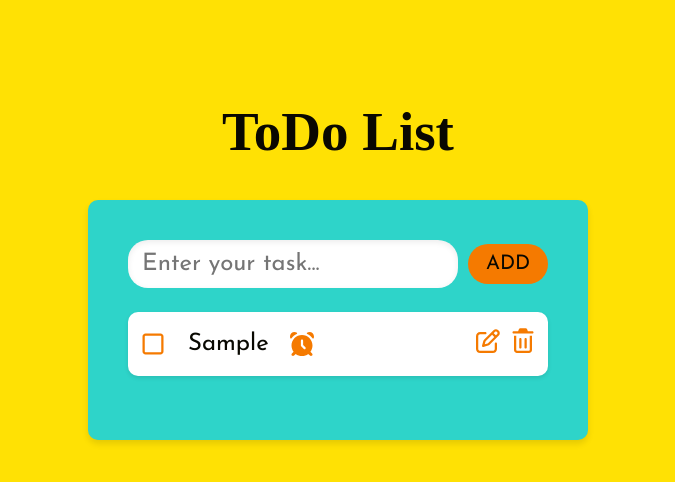
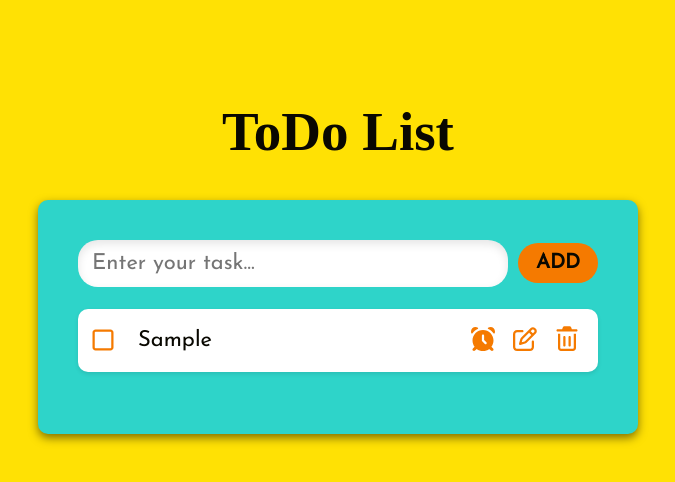
Before and after one commit to Katerina-Koumproglou/ToDo-List, a React (Create React App) app: page / in a window 1280 px wide. Both pictures are taken after typing "Sample" into the empty fields and a click on the button "ADD". Shown: the top 482 px of the page, without its empty margins (302-977 px from the left). Built offline with nearby package versions, Linux system fonts and the light colour scheme; a web font is replaced by a local one.

Commit message:
icon styling changes

```diff
--- a/src/components/ToDoList.css
+++ b/src/components/ToDoList.css
@@ -8,7 +8,7 @@
   background-color: #2ed4c9;
   padding: 40px;
   border-radius: 10px;
-  box-shadow: 0 4px 6px rgba(0, 0, 0, 0.1);
+  box-shadow: 0 4px 10px rgba(0, 0, 0, 0.5);
   width: 100%;
 }
 
@@ -23,11 +23,10 @@
   flex: 1;
   padding: 12px 14px;
   border-radius: 20px;
-  font-size: 14px;
   border: none;
   outline: none;
-  font-size: 24px;
-  box-shadow: inset 0 2px 6px rgba(0, 0, 0, 0.08);
+  font-size: 22px;
+  box-shadow: inset 0 4px 10px rgba(0, 0, 0, 0.1);
 }
 
 /* Add button */
@@ -38,7 +37,16 @@
   cursor: pointer;
   min-width: 80px;
   font-size: 20px;
+  font-weight: bold;
+  transform: translateY(0);
+  transition: transform 0.3s cubic-bezier(0.2, 0.9, 0.2, 1),
+    box-shadow 0.18s ease;
   background-color: #f57a00;
+}
+
+.add-btn:hover {
+  transform: translateY(-5px);
+  box-shadow: 0 10px 18px rgba(0, 0, 0, 0.15);
 }
 
 :root {
@@ -48,7 +56,7 @@
 ul {
   list-style-type: none;
   padding: 0;
-  font-size: 24px;
+  font-size: 22px;
 }
 
 li {
@@ -78,20 +86,76 @@ li {
   width: 30px;
 }
 
+.icon-btn {
+  background: transparent;
+  border: none;
+  display: inline-flex;
+  align-items: center;
+  justify-content: center;
+  cursor: pointer;
+}
+
+.edit-btn,
+.delete-btn,
+.reminder-btn {
+  display: block;
+  position: relative;
+  transform: translateY(0);
+  transition: transform 0.3s cubic-bezier(0.2, 0.9, 0.2, 1),
+    box-shadow 0.18s ease;
+}
+
+.edit-btn:hover,
+.delete-btn:hover,
+.reminder-btn:hover {
+  transform: translateY(-5px);
+}
+
+.edit-btn:after,
+.delete-btn:after,
+.reminder-btn:after {
+  content: "";
+  position: absolute;
+  left: 15%;
+  bottom: 0px;
+  height: 3px;
+  width: 70%;
+  border-radius: 2px;
+  transform: scaleX(0);
+  transform-origin: left center;
+  transition: transform 260ms cubic-bezier(0.2, 0.9, 0.2, 1), opacity 200ms ease;
+  background: #f57a00;
+  opacity: 0;
+}
+
+.edit-btn:hover::after,
+.delete-btn:hover::after,
+.reminder-btn:hover::after {
+  transform: scaleX(1);
+  opacity: 1;
+}
+
 /* Tick icon */
 .task-completed {
-  position: relative;
-  text-align: left;
   padding: 8px;
   border: 2px solid transparent;
+  flex: 1;
+  display: flex;
+  align-items: center;
   transition: all calc(var(--duration) / 2) linear calc(var(--duration) / 2);
+}
+
+.task-text {
+  position: relative;
+  display: inline-block;
 }
 
 .task-completed.checked {
   color: #525252;
+  /* text-decoration: line-through; */
 }
 
-.task-completed::after {
+.task-text::after {
   content: "";
   position: absolute;
   left: 0;
@@ -102,19 +166,14 @@ li {
   transition: width var(--duration) ease;
 }
 
-.task-completed.checked::after {
+.task-completed.checked .task-text::after {
   width: 100%;
 }
 
 /* Edit icon */
-.edit-btn {
-  margin-left: auto;
-  cursor: pointer;
-}
-
 .task-edit-input {
   flex: 1;
-  font-size: 24px;
+  font-size: 22px;
   padding: 8px;
   border-radius: 10px;
   outline: none;
@@ -127,28 +186,18 @@ li {
   border-color: #f57a00;
 }
 
-.delete-btn {
-  cursor: pointer;
-  margin-left: 5px;
-}
-
 /* Reminder icon */
-.reminder-btn {
-  cursor: pointer;
-  margin-left: 8px;
-  display: inline-flex;
-  align-items: center;
-}
-
 .reminder-input {
+  margin-left: 10px;
+  margin-right: 10px;
   padding: 6px 10px;
   font-size: 14px;
   font-size: 0.9rem;
+  border: 1px solid #f57a00;
   z-index: 9999;
 }
 
 /* Calendar popup */
-
 .react-datepicker,
 .react-datepicker * {
   font-family: "JosefinSans", sans-serif;
--- a/src/components/ToDoList.js
+++ b/src/components/ToDoList.js
@@ -169,8 +169,8 @@ export const ToDoList = () => {
                       if (e.key === "Enter") saveEdit(task.id);
                     }}
                   />
-                  <span
-                    className="edit-btn"
+                  <button
+                    className="icon-btn edit-btn"
                     onClick={() => saveEdit(task.id, task.text)}
                   >
                     <svg
@@ -182,7 +182,7 @@ export const ToDoList = () => {
                         d="M480 96C515.3 96 544 124.7 544 160L544 480C544 515.3 515.3 544 480 544L160 544C124.7 544 96 515.3 96 480L96 160C96 124.7 124.7 96 160 96L480 96zM160 144C151.2 144 144 151.2 144 160L144 480C144 488.8 151.2 496 160 496L480 496C488.8 496 496 488.8 496 480L496 160C496 151.2 488.8 144 480 144L160 144zM390.7 233.9C398.5 223.2 413.5 220.8 424.2 228.6C434.9 236.4 437.3 251.4 429.5 262.1L307.4 430.1C303.3 435.8 296.9 439.4 289.9 439.9C282.9 440.4 276 437.9 271.1 433L215.2 377.1C205.8 367.7 205.8 352.5 215.2 343.2C224.6 333.9 239.8 333.8 249.1 343.2L285.1 379.2L390.7 234z"
                       />
                     </svg>
-                  </span>
+                  </button>
                 </>
               ) : (
                 <>
@@ -191,12 +191,12 @@ export const ToDoList = () => {
                       task.completed ? "checked" : ""
                     }`}
                   >
-                    {task.text}
+                    <span className="task-text">{task.text}</span>
                   </span>
 
                   {/* Reminder icon */}
-                  <span
-                    className="reminder-btn"
+                  <button
+                    className="icon-btn reminder-btn"
                     onClick={() => toggleReminderInput(task.id)}
                   >
                     <svg
@@ -208,12 +208,14 @@ export const ToDoList = () => {
                         d="M568.4 196.5C563.9 207 550 206.3 543.5 196.9C515.7 156.9 477.4 124.7 432.5 104.3C422.1 99.6 418.8 86 428.4 79.7C443.4 69.8 461.4 64 480.7 64C533.3 64 575.9 106.6 575.9 159.2C575.9 172.4 573.2 185 568.3 196.5zM96.5 196.9C90 206.3 76 207 71.6 196.5C66.7 185 64 172.4 64 159.2C64 106.6 106.6 64 159.2 64C178.5 64 196.5 69.8 211.5 79.7C221.1 86 217.8 99.6 207.4 104.3C162.6 124.7 124.3 156.9 96.4 196.9zM454.2 531.4C416.8 559.4 370.3 576 320 576C269.7 576 223.2 559.4 185.9 531.4L150.6 566.6C138.1 579.1 117.8 579.1 105.3 566.6C92.8 554.1 92.8 533.8 105.3 521.3L140.5 486.1C112.6 448.8 96 402.3 96 352C96 228.3 196.3 128 320 128C443.7 128 544 228.3 544 352C544 402.3 527.4 448.8 499.4 486.2L534.6 521.4C547.1 533.9 547.1 554.2 534.6 566.7C522.1 579.2 501.8 579.2 489.3 566.7L454.1 531.5zM344 248C344 234.7 333.3 224 320 224C306.7 224 296 234.7 296 248L296 352C296 358.4 298.5 364.5 303 369L359 425C368.4 434.4 383.6 434.4 392.9 425C402.2 415.6 402.3 400.4 392.9 391.1L343.9 342.1L343.9 248z"
                       />
                     </svg>
-                  </span>
+                  </button>
                   {/* Only show calendar when toggled */}
                   {showReminderInput[task.id] && (
                     <DatePicker
                       selected={reminders[task.id] || null}
                       onChange={(date) => handleSetReminder(task.id, date)}
+                      placeholderText="Select date/time..."
+                      className="reminder-input"
                       showTimeSelect
                       timeIntervals={1}
                       dateFormat="Pp"
@@ -221,8 +223,8 @@ export const ToDoList = () => {
                     />
                   )}
 
-                  <span
-                    className="edit-btn"
+                  <button
+                    className="icon-btn edit-btn"
                     onClick={() => startEdit(task.id, task.text)}
                   >
                     <svg
@@ -234,11 +236,11 @@ export const ToDoList = () => {
                         d="M505 122.9L517.1 135C526.5 144.4 526.5 159.6 517.1 168.9L488 198.1L441.9 152L471 122.9C480.4 113.5 495.6 113.5 504.9 122.9zM273.8 320.2L408 185.9L454.1 232L319.8 366.2C316.9 369.1 313.3 371.2 309.4 372.3L250.9 389L267.6 330.5C268.7 326.6 270.8 323 273.7 320.1zM437.1 89L239.8 286.2C231.1 294.9 224.8 305.6 221.5 317.3L192.9 417.3C190.5 425.7 192.8 434.7 199 440.9C205.2 447.1 214.2 449.4 222.6 447L322.6 418.4C334.4 415 345.1 408.7 353.7 400.1L551 202.9C579.1 174.8 579.1 129.2 551 101.1L538.9 89C510.8 60.9 465.2 60.9 437.1 89zM152 128C103.4 128 64 167.4 64 216L64 488C64 536.6 103.4 576 152 576L424 576C472.6 576 512 536.6 512 488L512 376C512 362.7 501.3 352 488 352C474.7 352 464 362.7 464 376L464 488C464 510.1 446.1 528 424 528L152 528C129.9 528 112 510.1 112 488L112 216C112 193.9 129.9 176 152 176L264 176C277.3 176 288 165.3 288 152C288 138.7 277.3 128 264 128L152 128z"
                       />
                     </svg>
-                  </span>
+                  </button>
 
                   {/* Delete Button */}
-                  <span
-                    className="delete-btn"
+                  <button
+                    className="icon-btn delete-btn"
                     onClick={() => deleteTask(task.id)}
                   >
                     <svg
@@ -250,7 +252,7 @@ export const ToDoList = () => {
                         d="M262.2 48C248.9 48 236.9 56.3 232.2 68.8L216 112L120 112C106.7 112 96 122.7 96 136C96 149.3 106.7 160 120 160L520 160C533.3 160 544 149.3 544 136C544 122.7 533.3 112 520 112L424 112L407.8 68.8C403.1 56.3 391.2 48 377.8 48L262.2 48zM128 208L128 512C128 547.3 156.7 576 192 576L448 576C483.3 576 512 547.3 512 512L512 208L464 208L464 512C464 520.8 456.8 528 448 528L192 528C183.2 528 176 520.8 176 512L176 208L128 208zM288 280C288 266.7 277.3 256 264 256C250.7 256 240 266.7 240 280L240 456C240 469.3 250.7 480 264 480C277.3 480 288 469.3 288 456L288 280zM400 280C400 266.7 389.3 256 376 256C362.7 256 352 266.7 352 280L352 456C352 469.3 362.7 480 376 480C389.3 480 400 469.3 400 456L400 280z"
                       />
                     </svg>
-                  </span>
+                  </button>
                 </>
               )}
             </li>
--- a/src/index.css
+++ b/src/index.css
@@ -25,7 +25,7 @@ body {
   background-color: #ffe104;
   font-family: "JosefinSans", sans-serif;
   color: #090801;
-  max-width: 500px;
+  max-width: 600px;
   margin: 0 auto;
   margin-top: 100px;
 }
```
